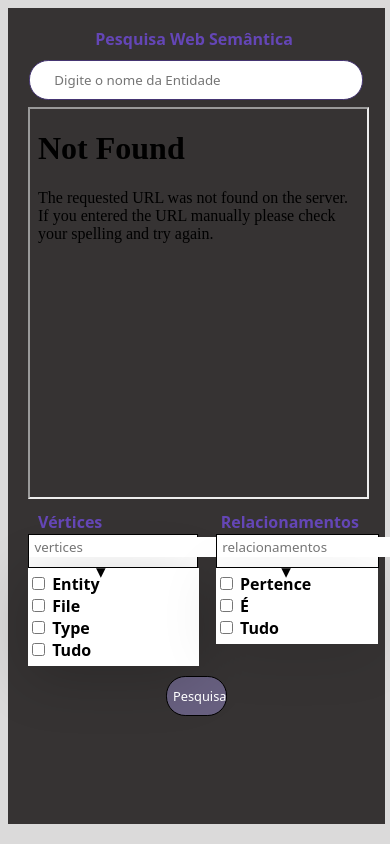
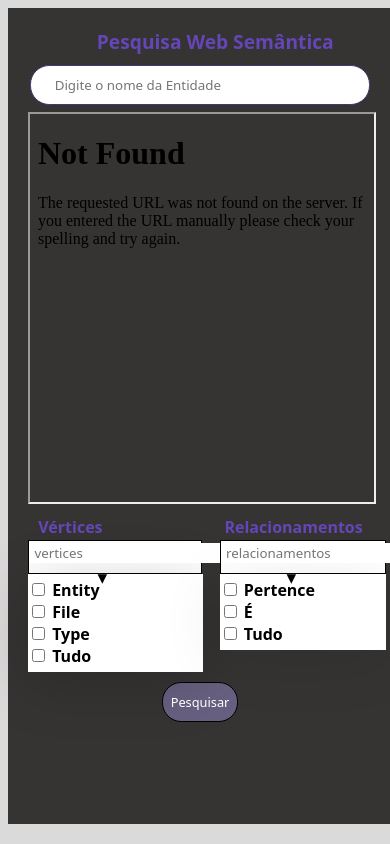
Before and after one commit to Mandree29/tcc, a Flask app: template templates/index.html in a window 390 px wide; the page is wider, and only the part inside the window is pictured. Run offline with Flask 3, Linux system fonts and the light colour scheme; the template is opened without the code that fills it, so the values that code supplies are empty.

Commit message:
Terminando o layout

```diff
--- a/static/media.css
+++ b/static/media.css
@@ -1,4 +1,8 @@
 @media screen and (max-width: 1167px) {
+    main{
+        width: 84%;
+    }
+
     h1{
         font-size: 1.8rem;
     }
@@ -14,15 +18,19 @@
     main{
         width: 60%;
     }
+
+    ol, ul{
+        width: 52%;
+    }
 }
 
 @media screen and (max-width: 970px) {
     main{
-        width: 70%;
+        width: 80%;
     }
 
     h1{
-        font-size: 1.6rem;
+        font-size: 1.8rem;
     }
 
     h3{
@@ -41,15 +49,20 @@
     .lista2 > input{
         font-size: 1rem;
     }
+
+    ol, ul{
+        width: 70%;
+    }
 }
 
 @media screen and (max-width: 817px) {
     main{
-        width: 76%;
+        width: 84%;
+        margin: 0;
     }
 
     h1{
-        font-size: 1.4rem;
+        font-size: 1.6rem;
     }
 
     h3{
@@ -74,14 +87,6 @@
     main{
         width: 90%;
     }
-    h1{
-        font-size: 1rem;
-    }
-
-    h3{
-        font-size: 1rem;
-    }
-
     #btn{
         font-size: 0.8rem;
     }
@@ -94,4 +99,58 @@
     .lista2 > input{
         font-size: 1rem;
     }
+
+    ol, ul{
+        width: 80%;
+    }
 }
+
+@media screen and (max-width: 768px){
+    main{
+        width: 92%;
+    }
+}
+
+@media screen and (max-width: 480px){
+
+    main{
+        width: 92%;
+
+
+    }
+
+    h1{
+        font-size: 1.2rem;
+    }
+
+    h3{
+        font-size: 1rem;
+    }
+
+    #btn{
+        width: 22%;
+    }
+}
+
+@media screen and (max-width: 360px){
+
+    main{
+        width: 92%;
+
+
+    }
+
+    h1{
+        font-size: 1.1rem;
+    }
+
+    h3{
+        font-size: 1rem;
+    }
+
+    #btn{
+        width: 24%;
+        margin-top: 0;
+    }
+
+}
--- a/static/style.css
+++ b/static/style.css
@@ -254,13 +254,19 @@
 
 
 ol, ul {
-    padding-left: 1rem;
+    padding-left: 12px;
     margin-bottom: 0;
+    margin-left: 3%;
+    width: 43%;
 }
 
 li{
     margin-left: 0;
     padding: 0;
+}
+
+li:hover{
+    background-color: rgb(226, 225, 225);
 }
 
 
@@ -282,3 +288,8 @@
 #tit_vert{
     margin-left: 6%;
 }
+
+iframe{
+    padding: 0;
+    margin: 0;
+}
```
Also changed, not shown: grafo.html (+2 -2 lines).
